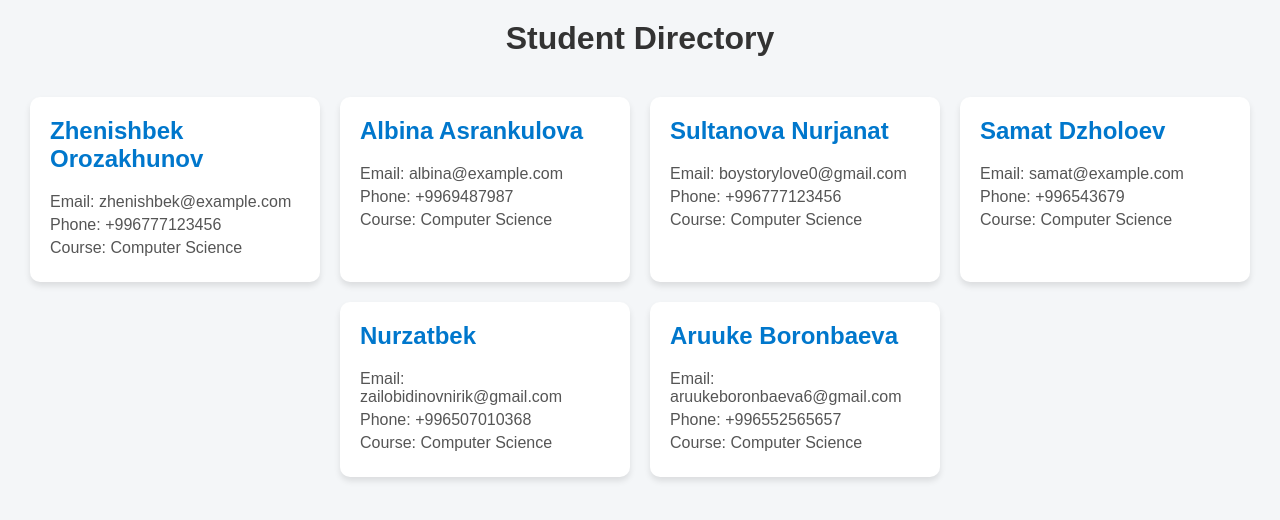
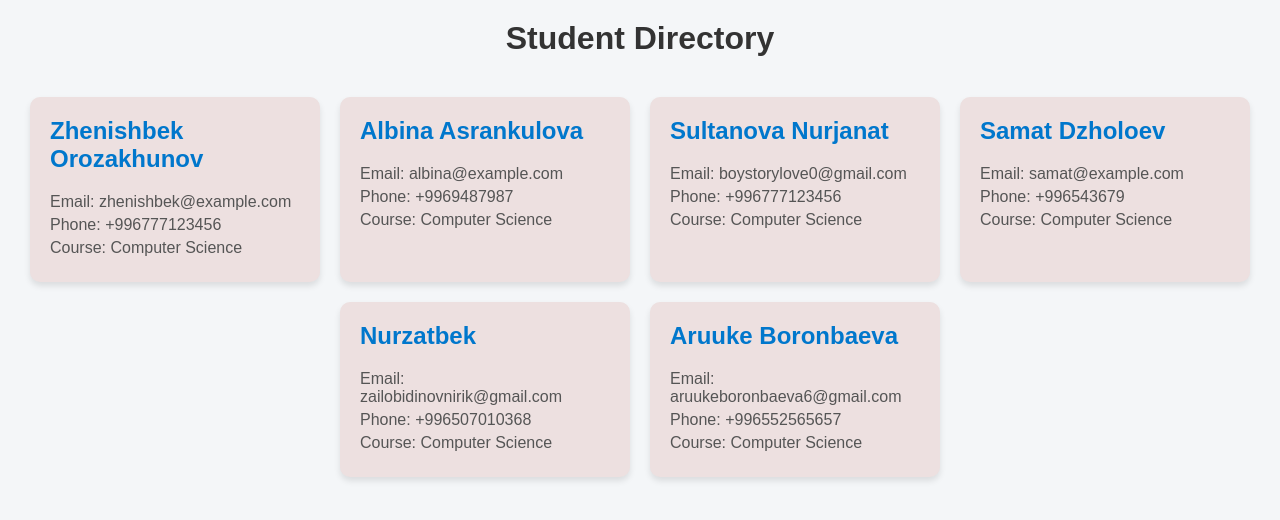
Before and after one commit to jenishbekor/testproject, a React app: page / in a window 1280 px wide. Shown: the top 520 px of the page. Built offline with nearby package versions, Linux system fonts and the light colour scheme; the HTML template or start-up script is replaced by a standard one.

Commit message:
#7
#1 design completed

```diff
--- a/src/index.css
+++ b/src/index.css
@@ -22,7 +22,7 @@ h1 {
 }
 
 .student-card {
-  background-color: #fff;
+  background-color: #ede0e0ff;
   border-radius: 10px;
   box-shadow: 0 4px 6px rgba(0, 0, 0, 0.1);
   padding: 20px;
```
